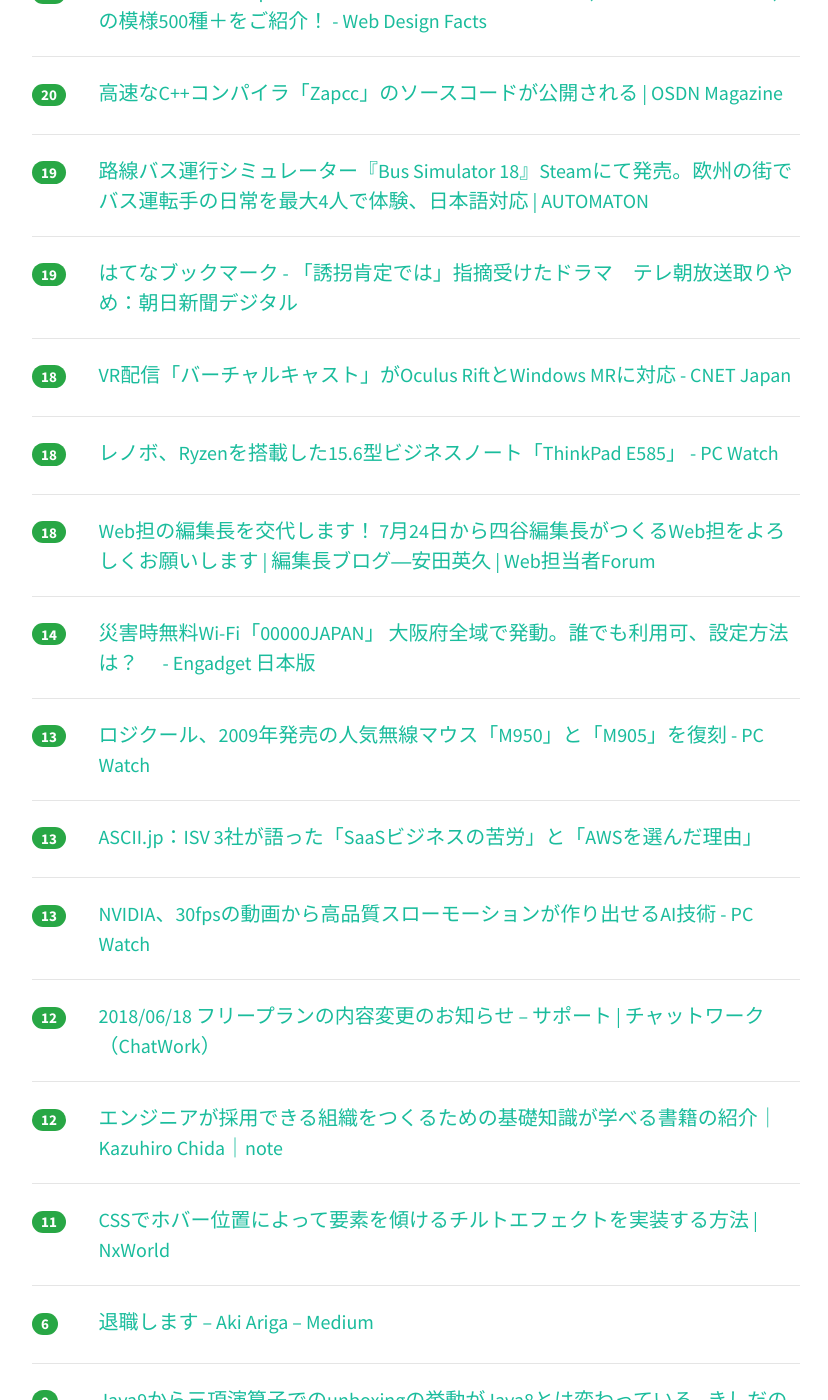
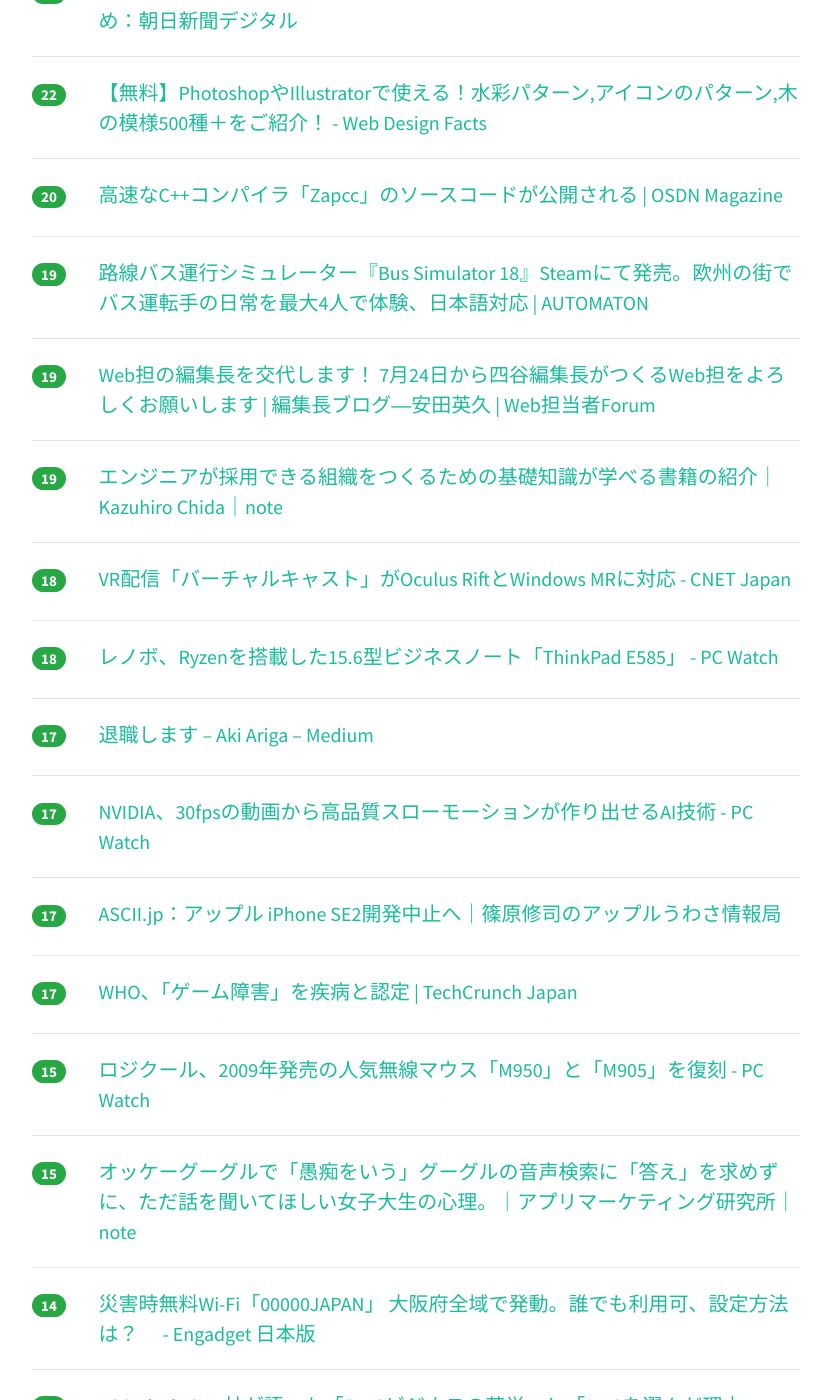
Before and after one commit to yatta47/hatena-matome-site, a Jekyll site: the page built from _posts/2018-06-19-hatena.md, in a window 1280 px wide and 1400 px high, scrolled down 4729 px. Shown: the whole window, without its empty margins (224-1052 px from the left). Built offline with Jekyll 4.4.1, drawn with Linux system fonts in a browser that asks for light colours; nearby versions of some CDN libraries; some of the changed text lies outside the part shown.

Commit message:
Updated 2018-06-19

```diff
--- a/_posts/2018-06-19-hatena.md
+++ b/_posts/2018-06-19-hatena.md
@@ -1,34 +1,39 @@
 ---
 layout: post
 title:  "2018-06-19 はてぶIT"
-date:   2018-06-19 19:01:51
+date:   2018-06-19 20:01:08
 tags: [it-hotentry]
 ---
-61 件のデータあり
+65 件のデータあり
 
 <hr><div class="row">
-<div class="col-1"><span class="badge badge-pill badge-success h2">564</span></div>
+<div class="col-1"><span class="badge badge-pill badge-success h2">581</span></div>
 <div class="col-11"><a href='http://blog.animereview.jp/slack-new-office/' target='_blank'>Slack新社屋で使われているクラウドサービス達 | ロードバランスすだちくん</a></div>
 </div>
 <hr>
 <div class="row">
-<div class="col-1"><span class="badge badge-pill badge-success h2">370</span></div>
+<div class="col-1"><span class="badge badge-pill badge-success h2">394</span></div>
 <div class="col-11"><a href='https://www.publickey1.jp/blog/18/webdriverw3cweb.html' target='_blank'>「WebDriver」がW3Cの勧告に到達。Webブラウザのテスト自動化などを実現 － Publickey</a></div>
 </div>
 <hr>
 <div class="row">
-<div class="col-1"><span class="badge badge-pill badge-success h2">311</span></div>
+<div class="col-1"><span class="badge badge-pill badge-success h2">341</span></div>
 <div class="col-11"><a href='https://tateyamakaito.hatenablog.com/entry/2018/06/17/214107' target='_blank'>東大で降年、留年、休学をしてこれから退学する話 - TateyamaKaito’s diary</a></div>
 </div>
 <hr>
 <div class="row">
-<div class="col-1"><span class="badge badge-pill badge-success h2">249</span></div>
+<div class="col-1"><span class="badge badge-pill badge-success h2">259</span></div>
 <div class="col-11"><a href='http://kabumatome.doorblog.jp/archives/65920793.html' target='_blank'>システム移行中のみずほ、一部ATMでトラブル発生するもリスク分散で回避か : 市況かぶ全力２階建</a></div>
 </div>
 <hr>
 <div class="row">
-<div class="col-1"><span class="badge badge-pill badge-success h2">213</span></div>
+<div class="col-1"><span class="badge badge-pill badge-success h2">237</span></div>
 <div class="col-11"><a href='https://employment.en-japan.com/engineerhub/entry/2018/06/19/110000' target='_blank'>「Go言語らしさ」とは何か？　Simplicityの哲学を理解し、Go Wayに沿った開発を進めることの良さ - エンジニアHub｜若手Webエンジニアのキャリアを考える！</a></div>
+</div>
+<hr>
+<div class="row">
+<div class="col-1"><span class="badge badge-pill badge-success h2">188</span></div>
+<div class="col-11"><a href='http://jinzai.pecori.jp/domain/2018/06/19/aota/' target='_blank'>LINE青田努さんがの考え方が勉強になりすぎる！神パワポまとめ | 転職キャンパス</a></div>
 </div>
 <hr>
 <div class="row">
@@ -37,12 +42,7 @@ tags: [it-hotentry]
 </div>
 <hr>
 <div class="row">
-<div class="col-1"><span class="badge badge-pill badge-success h2">162</span></div>
-<div class="col-11"><a href='http://jinzai.pecori.jp/domain/2018/06/19/aota/' target='_blank'>LINE青田努さんがの考え方が勉強になりすぎる！神パワポまとめ | 転職キャンパス</a></div>
-</div>
-<hr>
-<div class="row">
-<div class="col-1"><span class="badge badge-pill badge-success h2">133</span></div>
+<div class="col-1"><span class="badge badge-pill badge-success h2">136</span></div>
 <div class="col-11"><a href='https://note.mu/issei_y/n/n76af7f3d46e4' target='_blank'>「私プログラミングの才能がないのでしょうか？」という質問への返答｜山本 一成@Ponanza｜note</a></div>
 </div>
 <hr>
@@ -52,38 +52,43 @@ tags: [it-hotentry]
 </div>
 <hr>
 <div class="row">
-<div class="col-1"><span class="badge badge-pill badge-success h2">109</span></div>
+<div class="col-1"><span class="badge badge-pill badge-success h2">126</span></div>
+<div class="col-11"><a href='http://www.itmedia.co.jp/news/articles/1806/19/news055.html' target='_blank'>「いらすとや」、地震直後に防災イラスト大量追加　1日で11点、「素早い」と賞賛 - ITmedia NEWS</a></div>
+</div>
+<hr>
+<div class="row">
+<div class="col-1"><span class="badge badge-pill badge-success h2">113</span></div>
 <div class="col-11"><a href='https://tekunabe.hatenablog.jp/entry/2018/06/18/163310' target='_blank'>自動化を考える前に読んでおきたいプレゼン資料たち - てくなべ</a></div>
 </div>
 <hr>
 <div class="row">
-<div class="col-1"><span class="badge badge-pill badge-success h2">105</span></div>
-<div class="col-11"><a href='http://www.itmedia.co.jp/news/articles/1806/19/news055.html' target='_blank'>「いらすとや」、地震直後に防災イラスト大量追加　1日で11点、「素早い」と賞賛 - ITmedia NEWS</a></div>
+<div class="col-1"><span class="badge badge-pill badge-success h2">106</span></div>
+<div class="col-11"><a href='http://ja.wolframalpha.com/' target='_blank'>Wolfram|Alpha: Computational Intelligence</a></div>
+</div>
+<hr>
+<div class="row">
+<div class="col-1"><span class="badge badge-pill badge-success h2">99</span></div>
+<div class="col-11"><a href='https://coliss.com/articles/build-websites/operation/css/css-only-floating-label.html' target='_blank'>CSSの便利なセレクタ「:placeholder-shown疑似クラス」を使うと、フローティングラベルも簡単に実装できる | コリス</a></div>
 </div>
 <hr>
 <div class="row">
 <div class="col-1"><span class="badge badge-pill badge-success h2">95</span></div>
-<div class="col-11"><a href='http://ja.wolframalpha.com/' target='_blank'>Wolfram|Alpha: Computational Intelligence</a></div>
-</div>
-<hr>
-<div class="row">
-<div class="col-1"><span class="badge badge-pill badge-success h2">94</span></div>
-<div class="col-11"><a href='https://coliss.com/articles/build-websites/operation/css/css-only-floating-label.html' target='_blank'>CSSの便利なセレクタ「:placeholder-shown疑似クラス」を使うと、フローティングラベルも簡単に実装できる | コリス</a></div>
-</div>
-<hr>
-<div class="row">
-<div class="col-1"><span class="badge badge-pill badge-success h2">85</span></div>
 <div class="col-11"><a href='https://seleck.cc/1230' target='_blank'>ノンプログラマーが半年で400以上の業務を自動化！メルカリが作る「Karakuri」とは | SELECK</a></div>
 </div>
 <hr>
 <div class="row">
-<div class="col-1"><span class="badge badge-pill badge-success h2">72</span></div>
+<div class="col-1"><span class="badge badge-pill badge-success h2">81</span></div>
 <div class="col-11"><a href='https://techlife.cookpad.com/entry/2018/06/19/110000' target='_blank'>無理をしないコードレビュー - クックパッド開発者ブログ</a></div>
 </div>
 <hr>
 <div class="row">
-<div class="col-1"><span class="badge badge-pill badge-success h2">66</span></div>
+<div class="col-1"><span class="badge badge-pill badge-success h2">68</span></div>
 <div class="col-11"><a href='https://coliss.com/articles/build-websites/operation/work/your-brain-on-front-end-development.html' target='_blank'>フロントエンドのコーダーの頭の中、デザインを見た時にどんなことを考えるのか | コリス</a></div>
+</div>
+<hr>
+<div class="row">
+<div class="col-1"><span class="badge badge-pill badge-success h2">64</span></div>
+<div class="col-11"><a href='https://qiita.com/po3rin/items/d3e016d01162e9d9de80' target='_blank'>「Vue.js + Go言語 + Firebase 」で始める! Frontend & Backend API 両方で認証するセキャアなSPA開発ハンズオン!</a></div>
 </div>
 <hr>
 <div class="row">
@@ -92,38 +97,33 @@ tags: [it-hotentry]
 </div>
 <hr>
 <div class="row">
-<div class="col-1"><span class="badge badge-pill badge-success h2">60</span></div>
-<div class="col-11"><a href='https://qiita.com/po3rin/items/d3e016d01162e9d9de80' target='_blank'>「Vue.js + Go言語 + Firebase 」で始める! Frontend & Backend API 両方で認証するセキャアなSPA開発ハンズオン!</a></div>
-</div>
-<hr>
-<div class="row">
 <div class="col-1"><span class="badge badge-pill badge-success h2">59</span></div>
 <div class="col-11"><a href='https://seleck.cc/okr' target='_blank'>【保存版】Googleも採用する目標管理「OKR」を徹底解説！導入事例や運用ツールも紹介 | SELECK</a></div>
 </div>
 <hr>
 <div class="row">
-<div class="col-1"><span class="badge badge-pill badge-success h2">42</span></div>
+<div class="col-1"><span class="badge badge-pill badge-success h2">46</span></div>
 <div class="col-11"><a href='https://wired.jp/2018/06/19/britannica-insights/' target='_blank'>Googleの検索結果に並ぶ「嘘」に、ブリタニカ百科事典はChrome拡張で挑む｜WIRED.jp</a></div>
 </div>
 <hr>
 <div class="row">
-<div class="col-1"><span class="badge badge-pill badge-success h2">40</span></div>
+<div class="col-1"><span class="badge badge-pill badge-success h2">44</span></div>
+<div class="col-11"><a href='http://tech.nikkeibp.co.jp/atcl/nxt/column/18/00323/061600003/' target='_blank'>深層学習の最新テクニック、AIコンペの成績上位5人が披露 | 日経 xTECH（クロステック）</a></div>
+</div>
+<hr>
+<div class="row">
+<div class="col-1"><span class="badge badge-pill badge-success h2">44</span></div>
+<div class="col-11"><a href='http://tech.nikkeibp.co.jp/atcl/nxt/column/18/00138/061300088/' target='_blank'>業界内での知名度を売り物にするエンジニアたち | 日経 xTECH（クロステック）</a></div>
+</div>
+<hr>
+<div class="row">
+<div class="col-1"><span class="badge badge-pill badge-success h2">41</span></div>
 <div class="col-11"><a href='https://pokemongolive.com/post/friendsandtrading/' target='_blank'>2018年6月18日 『Pokémon GO』に「フレンド機能」が追加され、「ギフティング」や「ポケモン交換」ができるようになります！</a></div>
 </div>
 <hr>
 <div class="row">
-<div class="col-1"><span class="badge badge-pill badge-success h2">40</span></div>
+<div class="col-1"><span class="badge badge-pill badge-success h2">41</span></div>
 <div class="col-11"><a href='http://e-asean.net/14748' target='_blank'>【タイ】バンコクで増加中の日本人エンジニアの生態と食生活 - 教えてASEAN.NET│海外・ASEANの飲食店出店なら</a></div>
-</div>
-<hr>
-<div class="row">
-<div class="col-1"><span class="badge badge-pill badge-success h2">40</span></div>
-<div class="col-11"><a href='http://tech.nikkeibp.co.jp/atcl/nxt/column/18/00323/061600003/' target='_blank'>深層学習の最新テクニック、AIコンペの成績上位5人が披露 | 日経 xTECH（クロステック）</a></div>
-</div>
-<hr>
-<div class="row">
-<div class="col-1"><span class="badge badge-pill badge-success h2">39</span></div>
-<div class="col-11"><a href='http://tech.nikkeibp.co.jp/atcl/nxt/column/18/00138/061300088/' target='_blank'>業界内での知名度を売り物にするエンジニアたち | 日経 xTECH（クロステック）</a></div>
 </div>
 <hr>
 <div class="row">
@@ -147,7 +147,7 @@ tags: [it-hotentry]
 </div>
 <hr>
 <div class="row">
-<div class="col-1"><span class="badge badge-pill badge-success h2">33</span></div>
+<div class="col-1"><span class="badge badge-pill badge-success h2">34</span></div>
 <div class="col-11"><a href='http://www.atmarkit.co.jp/ait/articles/1806/19/news026.html' target='_blank'>あると便利？　VS Codeで使えるPython関連の拡張機能 (1/3)：Visual Studio Codeで始めるPythonプログラミング - ＠IT</a></div>
 </div>
 <hr>
@@ -187,7 +187,12 @@ tags: [it-hotentry]
 </div>
 <hr>
 <div class="row">
-<div class="col-1"><span class="badge badge-pill badge-success h2">27</span></div>
+<div class="col-1"><span class="badge badge-pill badge-success h2">28</span></div>
+<div class="col-11"><a href='http://www.itmedia.co.jp/enterprise/articles/1806/19/news062.html' target='_blank'>Google HomeとChromecast、ユーザーの位置情報を流出させる恐れ - ITmedia エンタープライズ</a></div>
+</div>
+<hr>
+<div class="row">
+<div class="col-1"><span class="badge badge-pill badge-success h2">28</span></div>
 <div class="col-11"><a href='https://japan.cnet.com/article/35121047/' target='_blank'>「Android」のメッセージ、PCで送受信が可能に - CNET Japan</a></div>
 </div>
 <hr>
@@ -202,8 +207,8 @@ tags: [it-hotentry]
 </div>
 <hr>
 <div class="row">
-<div class="col-1"><span class="badge badge-pill badge-success h2">26</span></div>
-<div class="col-11"><a href='http://www.itmedia.co.jp/enterprise/articles/1806/19/news062.html' target='_blank'>Google HomeとChromecast、ユーザーの位置情報を流出させる恐れ - ITmedia エンタープライズ</a></div>
+<div class="col-1"><span class="badge badge-pill badge-success h2">25</span></div>
+<div class="col-11"><a href='https://gigazine.net/news/20180619-tesla-sabotage-elon-musk-email/' target='_blank'>イーロン・マスクが「テスラが1人の従業員から妨害行為を受けていた」ことを明かす - GIGAZINE</a></div>
 </div>
 <hr>
 <div class="row">
@@ -223,12 +228,12 @@ tags: [it-hotentry]
 <hr>
 <div class="row">
 <div class="col-1"><span class="badge badge-pill badge-success h2">23</span></div>
-<div class="col-11"><a href='https://gigazine.net/news/20180619-tesla-sabotage-elon-musk-email/' target='_blank'>イーロン・マスクが「テスラが1人の従業員から妨害行為を受けていた」ことを明かす - GIGAZINE</a></div>
+<div class="col-11"><a href='http://www.itmedia.co.jp/news/articles/1806/19/news066.html' target='_blank'>大阪市や高槻市など、公式サイトを「災害モード」に切り替え - ITmedia NEWS</a></div>
 </div>
 <hr>
 <div class="row">
 <div class="col-1"><span class="badge badge-pill badge-success h2">22</span></div>
-<div class="col-11"><a href='http://www.itmedia.co.jp/news/articles/1806/19/news066.html' target='_blank'>大阪市や高槻市など、公式サイトを「災害モード」に切り替え - ITmedia NEWS</a></div>
+<div class="col-11"><a href='http://b.hatena.ne.jp/entry/s/www.asahi.com/articles/ASL6L53Y0L6LUCLV00M.html' target='_blank'>はてなブックマーク - 「誘拐肯定では」指摘受けたドラマ　テレ朝放送取りやめ：朝日新聞デジタル</a></div>
 </div>
 <hr>
 <div class="row">
@@ -248,7 +253,12 @@ tags: [it-hotentry]
 <hr>
 <div class="row">
 <div class="col-1"><span class="badge badge-pill badge-success h2">19</span></div>
-<div class="col-11"><a href='http://b.hatena.ne.jp/entry/s/www.asahi.com/articles/ASL6L53Y0L6LUCLV00M.html' target='_blank'>はてなブックマーク - 「誘拐肯定では」指摘受けたドラマ　テレ朝放送取りやめ：朝日新聞デジタル</a></div>
+<div class="col-11"><a href='https://webtan.impress.co.jp/e/2018/06/19/29618' target='_blank'>Web担の編集長を交代します！ 7月24日から四谷編集長がつくるWeb担をよろしくお願いします | 編集長ブログ―安田英久 | Web担当者Forum</a></div>
+</div>
+<hr>
+<div class="row">
+<div class="col-1"><span class="badge badge-pill badge-success h2">19</span></div>
+<div class="col-11"><a href='https://note.mu/kc320/n/n9a3812141e92' target='_blank'>エンジニアが採用できる組織をつくるための基礎知識が学べる書籍の紹介｜Kazuhiro Chida｜note</a></div>
 </div>
 <hr>
 <div class="row">
@@ -262,8 +272,33 @@ tags: [it-hotentry]
 </div>
 <hr>
 <div class="row">
-<div class="col-1"><span class="badge badge-pill badge-success h2">18</span></div>
-<div class="col-11"><a href='https://webtan.impress.co.jp/e/2018/06/19/29618' target='_blank'>Web担の編集長を交代します！ 7月24日から四谷編集長がつくるWeb担をよろしくお願いします | 編集長ブログ―安田英久 | Web担当者Forum</a></div>
+<div class="col-1"><span class="badge badge-pill badge-success h2">17</span></div>
+<div class="col-11"><a href='https://medium.com/@chezou/3cad99452733' target='_blank'>退職します – Aki Ariga – Medium</a></div>
+</div>
+<hr>
+<div class="row">
+<div class="col-1"><span class="badge badge-pill badge-success h2">17</span></div>
+<div class="col-11"><a href='https://pc.watch.impress.co.jp/docs/news/1128343.html' target='_blank'>NVIDIA、30fpsの動画から高品質スローモーションが作り出せるAI技術 - PC Watch</a></div>
+</div>
+<hr>
+<div class="row">
+<div class="col-1"><span class="badge badge-pill badge-success h2">17</span></div>
+<div class="col-11"><a href='http://ascii.jp/elem/000/001/696/1696061/' target='_blank'>ASCII.jp：アップル iPhone SE2開発中止へ｜篠原修司のアップルうわさ情報局</a></div>
+</div>
+<hr>
+<div class="row">
+<div class="col-1"><span class="badge badge-pill badge-success h2">17</span></div>
+<div class="col-11"><a href='https://jp.techcrunch.com/2018/06/19/2018-06-18-gaming-disorder-is-officially-recognized-by-the-world-health-organization/' target='_blank'>WHO、「ゲーム障害」を疾病と認定 | TechCrunch Japan</a></div>
+</div>
+<hr>
+<div class="row">
+<div class="col-1"><span class="badge badge-pill badge-success h2">15</span></div>
+<div class="col-11"><a href='https://pc.watch.impress.co.jp/docs/news/1128320.html' target='_blank'>ロジクール、2009年発売の人気無線マウス「M950」と「M905」を復刻 - PC Watch</a></div>
+</div>
+<hr>
+<div class="row">
+<div class="col-1"><span class="badge badge-pill badge-success h2">15</span></div>
+<div class="col-11"><a href='https://note.mu/marketing/n/ne437a0863191' target='_blank'>オッケーグーグルで「愚痴をいう」グーグルの音声検索に「答え」を求めずに、ただ話を聞いてほしい女子大生の心理。｜アプリマーケティング研究所｜note</a></div>
 </div>
 <hr>
 <div class="row">
@@ -273,17 +308,12 @@ tags: [it-hotentry]
 <hr>
 <div class="row">
 <div class="col-1"><span class="badge badge-pill badge-success h2">13</span></div>
-<div class="col-11"><a href='https://pc.watch.impress.co.jp/docs/news/1128320.html' target='_blank'>ロジクール、2009年発売の人気無線マウス「M950」と「M905」を復刻 - PC Watch</a></div>
-</div>
-<hr>
-<div class="row">
-<div class="col-1"><span class="badge badge-pill badge-success h2">13</span></div>
 <div class="col-11"><a href='http://ascii.jp/elem/000/001/693/1693373/' target='_blank'>ASCII.jp：ISV 3社が語った「SaaSビジネスの苦労」と「AWSを選んだ理由」</a></div>
 </div>
 <hr>
 <div class="row">
 <div class="col-1"><span class="badge badge-pill badge-success h2">13</span></div>
-<div class="col-11"><a href='https://pc.watch.impress.co.jp/docs/news/1128343.html' target='_blank'>NVIDIA、30fpsの動画から高品質スローモーションが作り出せるAI技術 - PC Watch</a></div>
+<div class="col-11"><a href='https://www.nxworld.net/tips/pure-css-hover-tilt-effect.html' target='_blank'>CSSでホバー位置によって要素を傾けるチルトエフェクトを実装する方法 | NxWorld</a></div>
 </div>
 <hr>
 <div class="row">
@@ -292,22 +322,12 @@ tags: [it-hotentry]
 </div>
 <hr>
 <div class="row">
-<div class="col-1"><span class="badge badge-pill badge-success h2">12</span></div>
-<div class="col-11"><a href='https://note.mu/kc320/n/n9a3812141e92' target='_blank'>エンジニアが採用できる組織をつくるための基礎知識が学べる書籍の紹介｜Kazuhiro Chida｜note</a></div>
-</div>
-<hr>
-<div class="row">
-<div class="col-1"><span class="badge badge-pill badge-success h2">11</span></div>
-<div class="col-11"><a href='https://www.nxworld.net/tips/pure-css-hover-tilt-effect.html' target='_blank'>CSSでホバー位置によって要素を傾けるチルトエフェクトを実装する方法 | NxWorld</a></div>
-</div>
-<hr>
-<div class="row">
-<div class="col-1"><span class="badge badge-pill badge-success h2">6</span></div>
-<div class="col-11"><a href='https://medium.com/@chezou/3cad99452733' target='_blank'>退職します – Aki Ariga – Medium</a></div>
+<div class="col-1"><span class="badge badge-pill badge-success h2">0</span></div>
+<div class="col-11"><a href='http://d.hatena.ne.jp/nowokay/20180618#1529322704' target='_blank'>Java9から三項演算子でのunboxingの挙動がJava8とは変わっている - きしだのはてな</a></div>
 </div>
 <hr>
 <div class="row">
 <div class="col-1"><span class="badge badge-pill badge-success h2">0</span></div>
-<div class="col-11"><a href='http://d.hatena.ne.jp/nowokay/20180618#1529322704' target='_blank'>Java9から三項演算子でのunboxingの挙動がJava8とは変わっている - きしだのはてな</a></div>
+<div class="col-11"><a href='https://pc.watch.impress.co.jp/docs/news/1128430.html' target='_blank'>米AMD、40周年記念で当たったCore i7-8086KをRyzen Threadripper 1950Xに無償交換 - PC Watch</a></div>
 </div>
 <hr>
```
